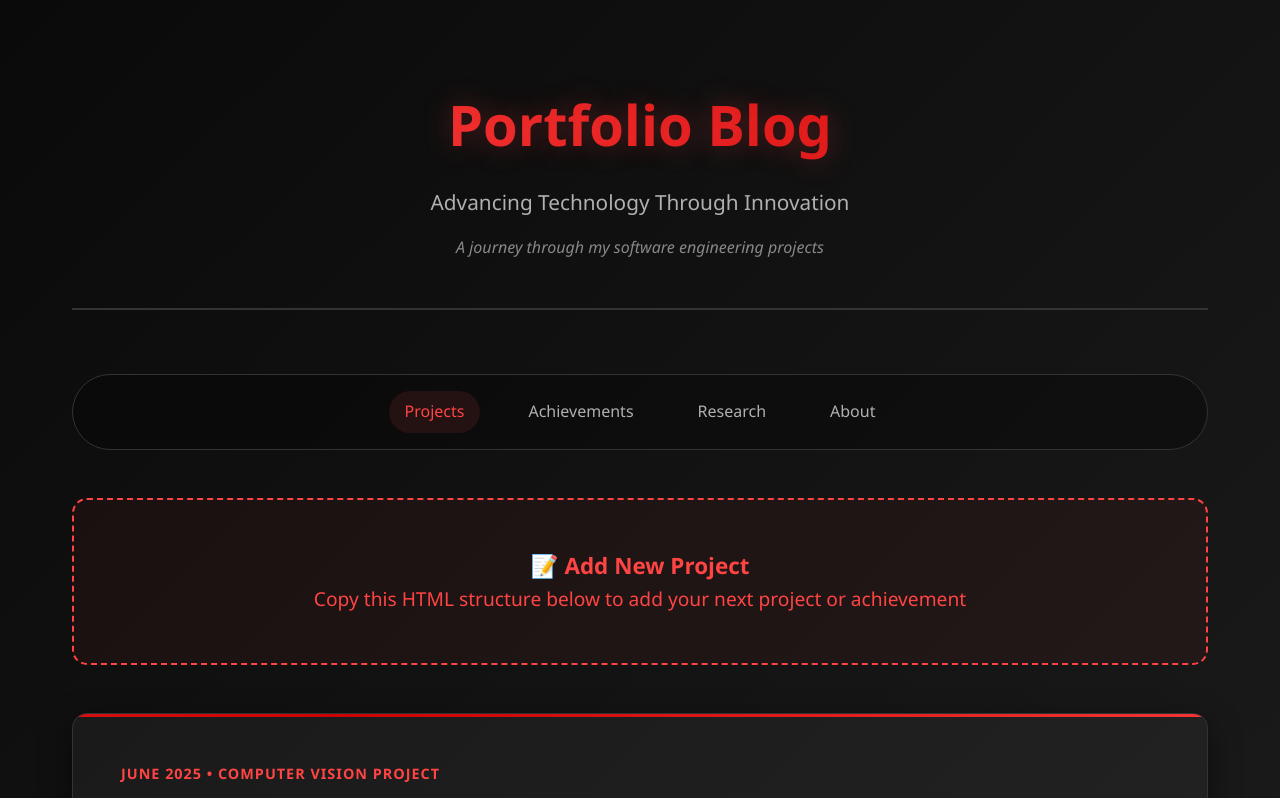
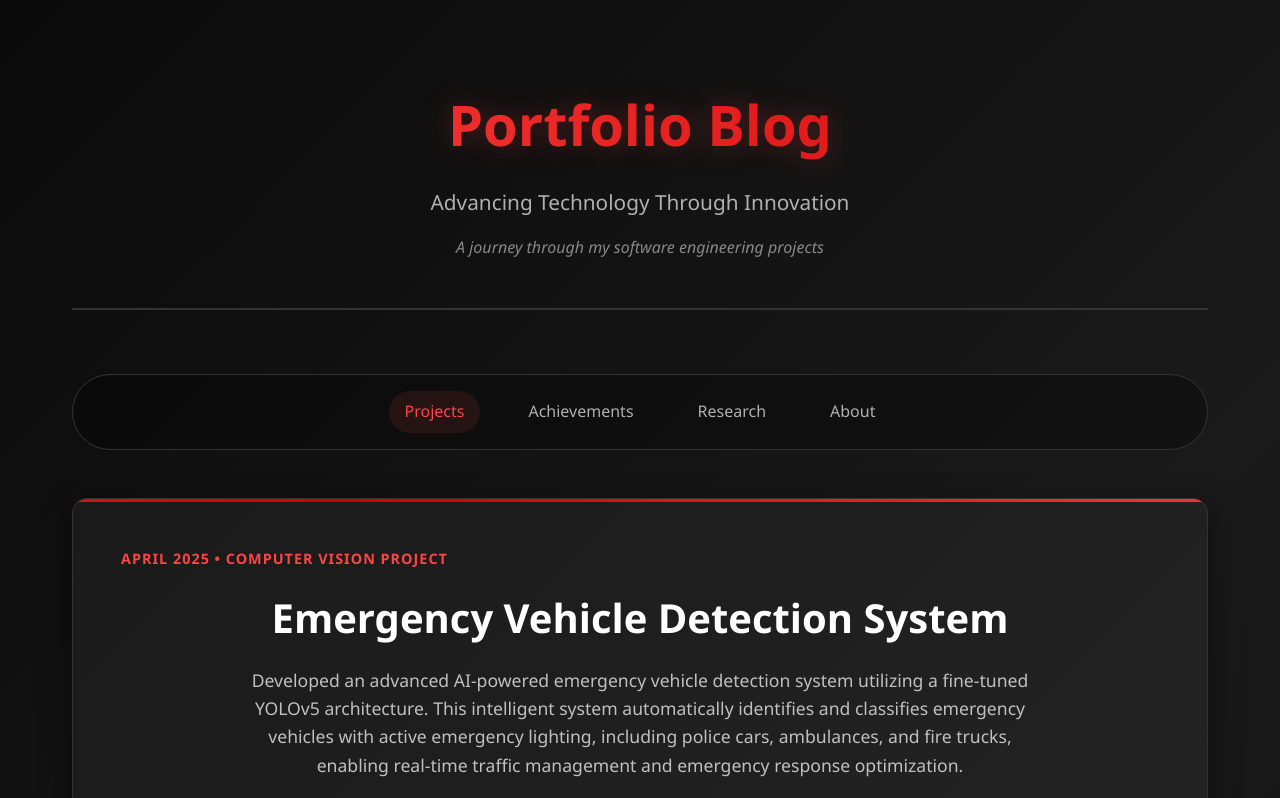
Before and after one commit to Arobi485/Arobi485.github.io, a plain HTML site: page index.html in a window 1280 px wide. Shown: the top 798 px of the page. Drawn offline with Linux system fonts and the light colour scheme.

Commit message:
Edditting format to be easier to read

```diff
--- a/index.html
+++ b/index.html
@@ -360,14 +360,14 @@
         </nav>
 
         <!-- Template for adding new posts -->
-        <div class="add-post-template">
+        <!--div class="add-post-template">
             <h3>📝 Add New Project</h3>
             <p>Copy this HTML structure below to add your next project or achievement</p>
-        </div>
+        </div -->
 
         <!-- Blog Post 1: Emergency Vehicle Detection -->
         <article class="blog-post">
-            <div class="post-date">June 2025 • Computer Vision Project</div>
+            <div class="post-date">April 2025 • Computer Vision Project</div>
             <h2 class="post-title">Emergency Vehicle Detection System</h2>
 
             <p class="post-description">
@@ -445,15 +445,15 @@
                 </div>
             </div>
 
-            <div style="text-align: center;">
+            <!--div style="text-align: center;">
                 <a href="#" class="github-link">
                     🔗 View on GitHub
                 </a>
-            </div>
+            </div-->
         </article>
 
         <!-- Template for your next blog post - copy this structure -->
-        <article class="blog-post" style="opacity: 0.7; border-style: dashed;">
+        <!--article class="blog-post" style="opacity: 0.7; border-style: dashed;">
             <div class="post-date">Month Year • Project Type</div>
             <h2 class="post-title">Your Next Project Title</h2>
 
@@ -484,7 +484,7 @@
                 </a>
             </div>
         </article>
-    </div>
+    </div -->
 
     <script>
         // Smooth scrolling and interactive effects
```
